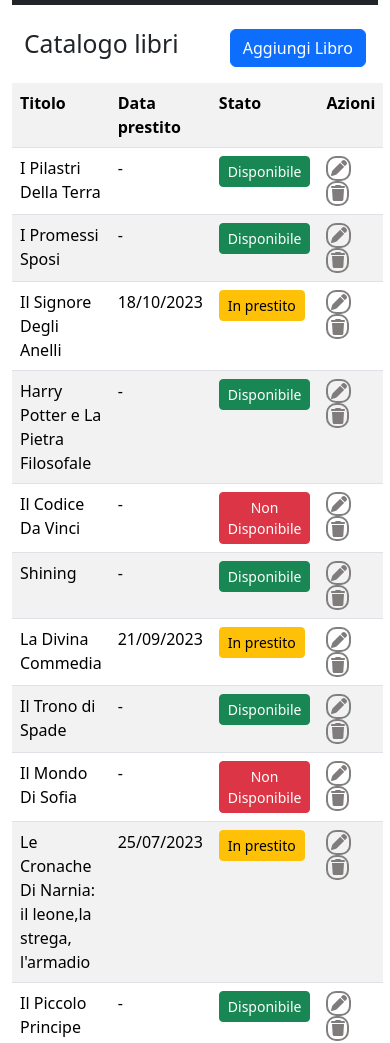
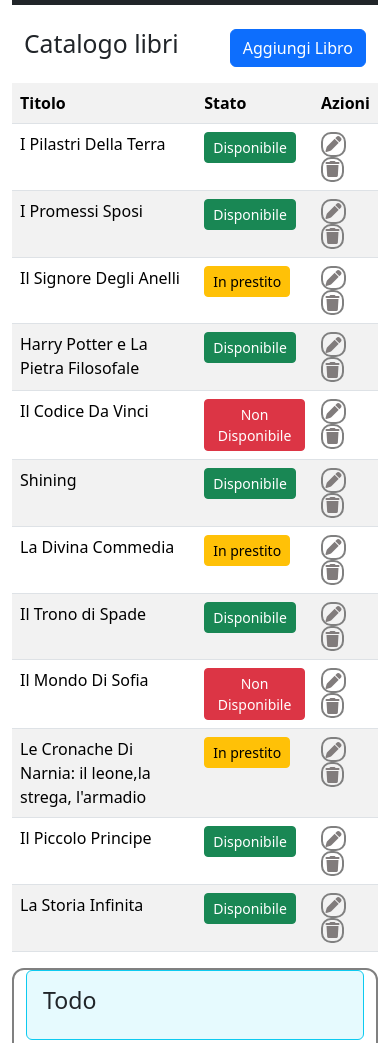
Before and after one commit to michelangelomancini4/html-css-bootstrap-dashboard, a plain HTML site: page index.html in a window 390 px wide. Shown: the part 76-1119 px from the top of the page. Drawn offline with nearby package versions, Linux system fonts and the light colour scheme.

Commit message:
fixing elements in responsive

```diff
--- a/index.html
+++ b/index.html
@@ -74,13 +74,13 @@
                         <table class="table table-striped table-hover">
                             <tr>
                                 <th>Titolo</th>
-                                <th>Data prestito</th>
+                                <th class="d-none d-md-table-cell">Data prestito</th>
                                 <th>Stato</th>
                                 <th>Azioni</th>
                              </tr>
                              <tr>
                                  <td>I Pilastri Della Terra</td>
-                                 <td>-</td>
+                                 <td class="d-none d-md-table-cell">-</td>
                                  <td><button type="button" class="btn btn-sm btn-success ">Disponibile</button></td>
                                  <td>
                                      <i class="fa-solid fa-pen"></i>
@@ -89,7 +89,7 @@
                              </tr>
                              <tr>
                                 <td>I Promessi Sposi</td>
-                                <td>-</td>
+                                <td class="d-none d-md-table-cell">-</td>
                                 <td><button type="button" class="btn btn-sm btn-success ">Disponibile</button></td>
                                 <td>
                                     <i class="fa-solid fa-pen"></i>
@@ -98,7 +98,7 @@
                             </tr>
                             <tr>
                                 <td>Il Signore Degli Anelli</td>
-                                <td>18/10/2023</td>
+                                <td class="d-none d-md-table-cell">18/10/2023</td>
                                 <td><button type="button" class="btn btn-sm btn-warning ">In prestito</button></td>
                                 <td>
                                     <i class="fa-solid fa-pen"></i>
@@ -107,7 +107,7 @@
                             </tr>
                             <tr>
                                 <td>Harry Potter e La Pietra Filosofale</td>
-                                <td>-</td>
+                                <td class="d-none d-md-table-cell">-</td>
                                 <td><button type="button" class="btn btn-sm btn-success ">Disponibile</button></td>
                                 <td>
                                     <i class="fa-solid fa-pen"></i>
@@ -116,7 +116,7 @@
                             </tr>
                             <tr>
                                 <td>Il Codice Da Vinci</td>
-                                <td>-</td>
+                                <td class="d-none d-md-table-cell">-</td>
                                 <td><button type="button" class="btn btn-sm btn-danger ">Non Disponibile</button></td>
                                 <td>
                                     <i class="fa-solid fa-pen"></i>
@@ -125,7 +125,7 @@
                             </tr>
                             <tr>
                                 <td>Shining</td>
-                                <td>-</td>
+                                <td class="d-none d-md-table-cell">-</td>
                                 <td><button type="button" class="btn btn-sm btn-success ">Disponibile</button></td>
                                 <td>
                                     <i class="fa-solid fa-pen"></i>
@@ -134,7 +134,7 @@
                             </tr>
                             <tr>
                                 <td>La Divina Commedia</td>
-                                <td>21/09/2023</td>
+                                <td class="d-none d-md-table-cell">21/09/2023</td>
                                 <td><button type="button" class="btn btn-sm btn-warning ">In prestito</button></td>
                                 <td>
                                     <i class="fa-solid fa-pen"></i>
@@ -143,7 +143,7 @@
                             </tr>
                             <tr>
                                 <td>Il Trono di Spade</td>
-                                <td>-</td>
+                                <td class="d-none d-md-table-cell">-</td>
                                 <td><button type="button" class="btn btn-sm btn-success ">Disponibile</button></td>
                                 <td>
                                     <i class="fa-solid fa-pen"></i>
@@ -152,7 +152,7 @@
                             </tr>
                             <tr>
                                 <td>Il Mondo Di Sofia</td>
-                                <td>-</td>
+                                <td class="d-none d-md-table-cell">-</td>
                                 <td><button type="button" class="btn btn-sm btn-danger ">Non Disponibile</button></td>
                                 <td>
                                     <i class="fa-solid fa-pen"></i>
@@ -161,7 +161,7 @@
                             </tr>
                             <tr>
                                 <td>Le Cronache Di Narnia: il leone,la strega, l'armadio</td>
-                                <td>25/07/2023</td>
+                                <td class="d-none d-md-table-cell">25/07/2023</td>
                                 <td><button type="button" class="btn btn-sm btn-warning ">In prestito</button></td>
                                 <td>
                                     <i class="fa-solid fa-pen"></i>
@@ -170,7 +170,7 @@
                             </tr>
                             <tr>
                                 <td>Il Piccolo Principe</td>
-                                <td>-</td>
+                                <td class="d-none d-md-table-cell">-</td>
                                 <td><button type="button" class="btn btn-sm btn-success ">Disponibile</button></td>
                                 <td>
                                     <i class="fa-solid fa-pen"></i>
@@ -179,7 +179,7 @@
                             </tr>
                             <tr>
                                 <td>La Storia Infinita</td>
-                                <td>-</td>
+                                <td class="d-none d-md-table-cell">-</td>
                                 <td><button type="button" class="btn btn-sm btn-success ">Disponibile</button></td>
                                 <td>
                                     <i class="fa-solid fa-pen"></i>
```
